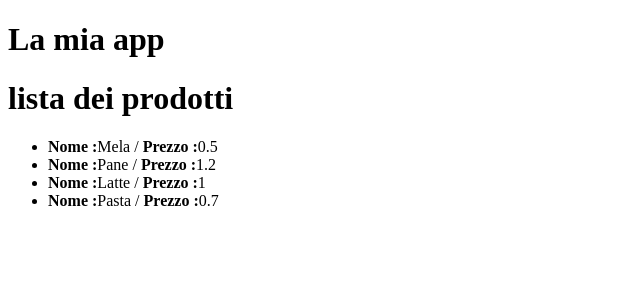
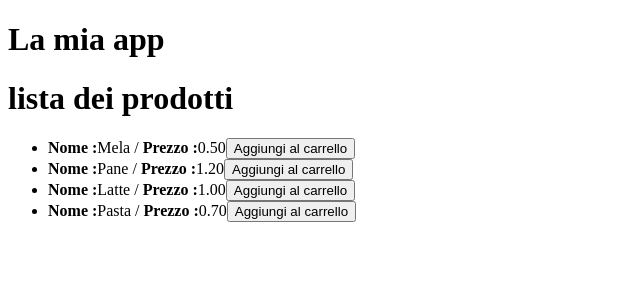
Before and after one commit to maurizio-dominici/ex-react-usereducer-spesa, a React (Vite) app: page / in a window 1280 px wide. Shown: the top 300 px of the page, without its empty margins (0-640 px from the left). Built offline with nearby package versions, Linux system fonts and the light colour scheme.

Commit message:
add milestone 2

```diff
--- a/src/assets/ProductList.jsx
+++ b/src/assets/ProductList.jsx
@@ -1,7 +1,23 @@
+import { useState } from "react";
 import products from "../js/products";
 
 export default function ProductList() {
-  console.log(products);
+  const [addedProducts, setAddedProducts] = useState([]);
+  console.log(addedProducts);
+
+  const addToCart = (product) => {
+    const isProductAlreadyAdded = addedProducts.some(
+      (p) => p.name === product.name
+    );
+    if (isProductAlreadyAdded) {
+      return;
+    }
+    const productToAdd = {
+      ...product,
+      quantity: 1,
+    };
+    setAddedProducts((curr) => [...curr, productToAdd]);
+  };
 
   return (
     <>
@@ -14,11 +30,38 @@ export default function ProductList() {
               <li key={index}>
                 <strong>Nome :</strong>
                 {product.name} / <strong>Prezzo :</strong>
-                {product.price}
+                {product.price.toFixed(2)}
+                <button onClick={() => addToCart(product)}>
+                  Aggiungi al carrello
+                </button>
               </li>
             );
           })}
         </ul>
+        {addedProducts.length > 0 && (
+          <>
+            <h2>Carrello</h2>
+
+            <ul>
+              {addedProducts.map((addp) => (
+                <li>
+                  <p>
+                    <strong>Nome :</strong>
+                    {addp.name}
+                  </p>
+                  <p>
+                    <strong>Prezzo :</strong>
+                    {addp.price.toFixed(2)}
+                  </p>
+                  <p>
+                    <strong>Quantità :</strong>
+                    {addp.quantity}
+                  </p>
+                </li>
+              ))}
+            </ul>
+          </>
+        )}
       </div>
     </>
   );
```
